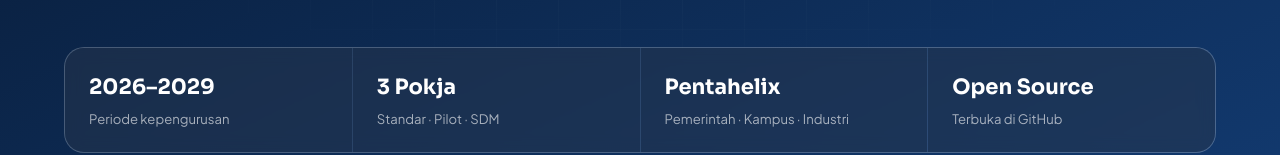
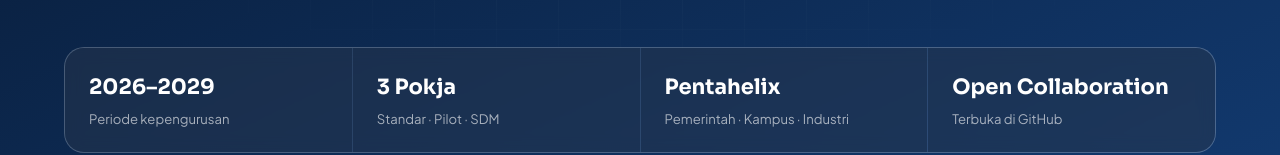
Before and after one commit to idtc-id/idtc-id.github.io, a plain HTML site: page index.html in a window 1280 px wide. Shown: the part 653-808 px from the top of the page. Drawn offline with Linux system fonts and the light colour scheme.

Commit message:
update header

```diff
--- a/index.html
+++ b/index.html
@@ -98,7 +98,7 @@
         <li><strong>2026–2029</strong><span>Periode kepengurusan</span></li>
         <li><strong>3 Pokja</strong><span>Standar · Pilot · SDM</span></li>
         <li><strong>Pentahelix</strong><span>Pemerintah · Kampus · Industri</span></li>
-        <li><strong>Open Source</strong><span>Terbuka di GitHub</span></li>
+        <li><strong>Open Collaboration</strong><span>Terbuka di GitHub</span></li>
       </ul>
     </div>
   </section>
```
